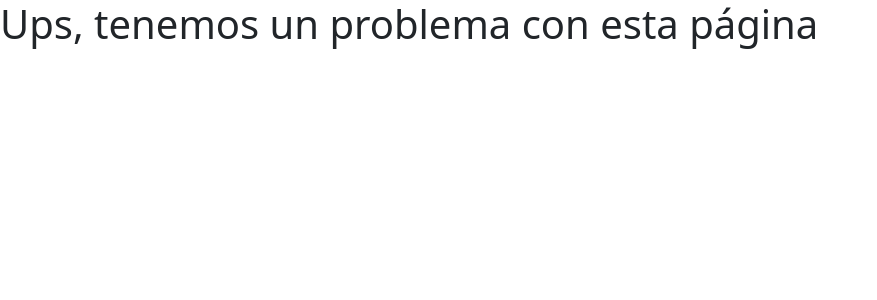
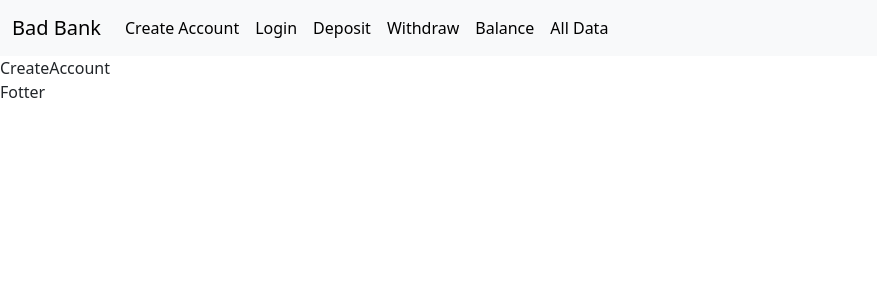
Before and after one commit to siegfriedLearn/BadBank, a React (Vite) app: page /createaccount in a window 1280 px wide. Shown: the top 300 px of the page, without its empty margins (0-877 px from the left). Built offline with nearby package versions, Linux system fonts and the light colour scheme.

Commit message:
Se implementan enlaces Navbar

```diff
--- a/src/App.jsx
+++ b/src/App.jsx
@@ -1,12 +1,8 @@
-// import { useState } from 'react';
-import { Nav } from './components/nav';
-
 function App() {
 
 
   return (
     <>
-    <Nav></Nav>
     </>
   )
 }
--- a/src/components/Nav.jsx
+++ b/src/components/Nav.jsx
@@ -5,18 +5,18 @@ export const Nav = () => {
   return (
     <nav className="navbar navbar-expand-lg bg-body-tertiary">
   <div className="container-fluid">
-    <a className="navbar-brand" href="/about">Navbar</a>
+    <Link className="navbar-brand" to={"/"}>Bad Bank</Link>
     <button className="navbar-toggler" type="button" data-bs-toggle="collapse" data-bs-target="#navbarNavAltMarkup" aria-controls="navbarNavAltMarkup" aria-expanded="false" aria-label="Toggle navigation">
       <span className="navbar-toggler-icon"></span>
     </button>
     <div className="collapse navbar-collapse" id="navbarNavAltMarkup">
       <div className="navbar-nav">
-        <a className="nav-link active" aria-current="page" href="#">Home</a>
-        <a className="nav-link" href="#">Features</a>
-        {/* <a className="nav-link" href="#">Pricing</a> */}
-        <Link className="nav-link" to={"/about"}>test</Link>
-        <a className="nav-link disabled" aria-disabled="true">Disabled</a>
-
+        <Link className="nav-link active"  aria-current="page" to={"/createaccount"}>Create Account</Link>
+        <Link className="nav-link active"  aria-current="page" to={"/login"}>Login</Link>
+        <Link className="nav-link active"  aria-current="page" to={"/deposit"}>Deposit</Link>
+        <Link className="nav-link active"  aria-current="page" to={"/withdraw"}>Withdraw</Link>
+        <Link className="nav-link active"  aria-current="page" to={"/balance"}>Balance</Link>
+        <Link className="nav-link active"  aria-current="page" to={"/alldata"}>All Data</Link>
       </div>
     </div>
   </div>
--- a/src/layout/LayoutPublic.jsx
+++ b/src/layout/LayoutPublic.jsx
@@ -7,6 +7,7 @@ const LayoutPublic = (  ) => {
     <>
         <Nav/>
         <main>
+            {/* Outlet maneja la ruta que se va a cargar */}
             <Outlet/>
         </main>
         <footer>Fotter</footer>
--- a/src/pages/About.jsx
+++ /dev/null
@@ -1,20 +0,0 @@
-
-function About() {
-
-
-  return (
-    <>
-      <h1>About</h1>
-      <h1>About</h1>
-      <h1>About</h1>
-      <h1>About</h1>
-      <h1>About</h1>
-      <h1>About</h1>
-      <h1>About</h1>
-      <h1>About</h1>
-      <h1>About</h1>
-    </>
-  )
-}
-
-export default About
--- /dev/null
+++ b/src/pages/AllData.jsx
@@ -0,0 +1,6 @@
+
+export const AllData = () => {
+  return (
+    <div>AllData</div>
+  )
+}
--- /dev/null
+++ b/src/pages/Balance.jsx
@@ -0,0 +1,6 @@
+
+export const Balance = () => {
+  return (
+    <div>Balance</div>
+  )
+}
--- /dev/null
+++ b/src/pages/CreateAccount.jsx
@@ -0,0 +1,6 @@
+
+export const CreateAccount = () => {
+  return (
+    <div>CreateAccount</div>
+  )
+}
--- /dev/null
+++ b/src/pages/Deposit.jsx
@@ -0,0 +1,6 @@
+
+export const Deposit = () => {
+  return (
+    <div>Deposit</div>
+  )
+}
--- /dev/null
+++ b/src/pages/Login.jsx
@@ -0,0 +1,6 @@
+
+export const Login = () => {
+  return (
+    <div>Login</div>
+  )
+}
--- /dev/null
+++ b/src/pages/Withdraw.jsx
@@ -0,0 +1,6 @@
+
+export const Withdraw = () => {
+  return (
+    <div>Withdraw</div>
+  )
+}
--- a/src/router/index.jsx
+++ b/src/router/index.jsx
@@ -1,8 +1,14 @@
 import { createBrowserRouter } from "react-router-dom";
 
 import { Home } from "../pages/Home";
-import About from "../pages/about";
+import { Deposit } from "../pages/Deposit";
+
 import LayoutPublic from "../layout/LayoutPublic";
+import { AllData } from "../pages/AllData";
+import { Balance } from "../pages/Balance";
+import { CreateAccount } from "../pages/CreateAccount";
+import { Login } from "../pages/Login";
+import { Withdraw } from "../pages/Withdraw";
 
 export const router = createBrowserRouter([
   {
@@ -11,13 +17,33 @@ export const router = createBrowserRouter([
     errorElement: <h1>Ups, tenemos un problema con esta página</h1>,
     children: [
       {
-        path: "/",
+        index: true,
         element: <Home />,
 
       },
       {
-        path: "/about",
-        element: <About />,
+        path: "/alldata",
+        element: <AllData/>,
+      },
+      {
+        path: "/balance",
+        element: <Balance/>,
+      },
+      {
+        path: "/createaccount",
+        element: <CreateAccount/>,
+      },
+      {
+        path: "/deposit",
+        element: <Deposit />,
+      },
+      {
+        path: "/login",
+        element: <Login/>,
+      },
+      {
+        path: "/withdraw",
+        element: <Withdraw />,
       },
     ],
   },
```
